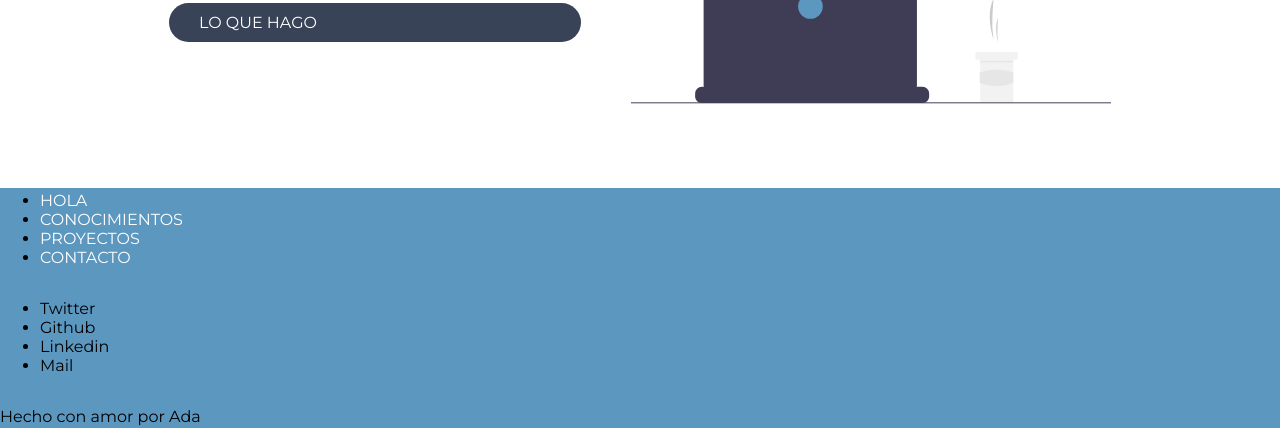
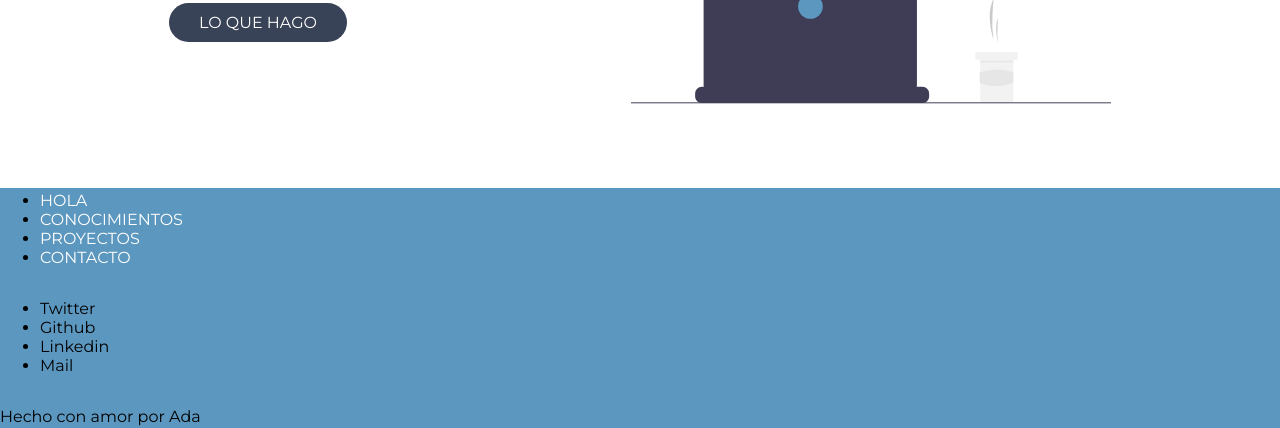
Before and after one commit to barbarakrzisnik/ADA-BarbaraKrzisnik, a plain HTML site: page Proyecto Final : Modulo I/Proyectofinal.html in a window 1280 px wide. Shown: the part 412-840 px from the top of the page. Drawn offline with Linux system fonts and the light colour scheme.

Commit message:
seccion hola 2

```diff
--- a/Proyecto Final : Modulo I/Proyectofinal.html
+++ b/Proyecto Final : Modulo I/Proyectofinal.html
@@ -29,7 +29,7 @@
                     <p class="estiloparrafo">¡Hola! Soy</p>
                     <h1>Barbara Krzisnik</h1>
                     <p>Realizadora audiovisual, future frontend dev</p>
-                    <a href="" class="boton">LO QUE HAGO</a>
+                    <div><a href="" class="boton">LO QUE HAGO</a></div>
                 </div>
                 <img src="undraw_Dev_focus_re_6iwt.svg" alt="IconoPersona">
             </div>
```
